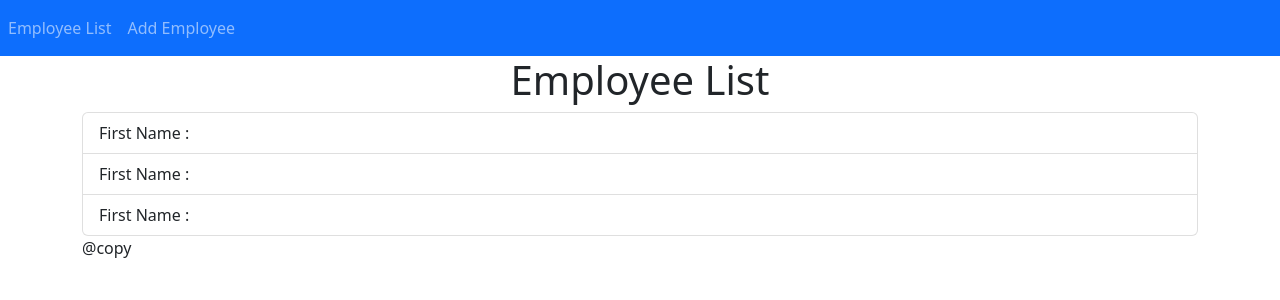
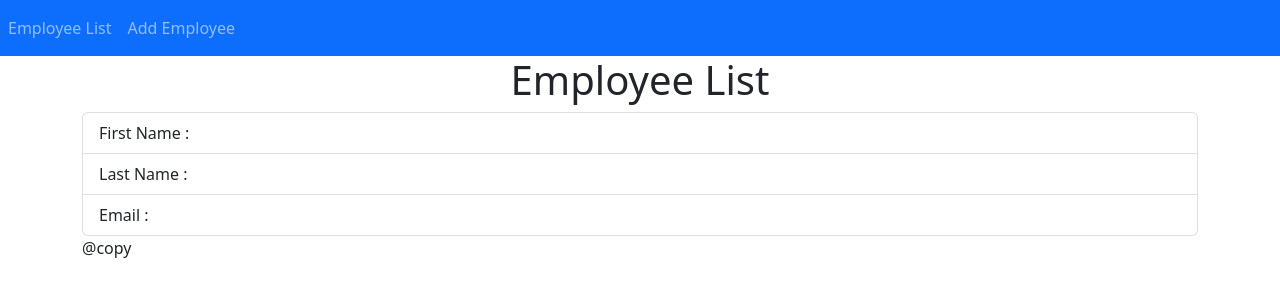
Before and after one commit to MakhsodurRahman/employee-mangement-syatem, an Angular app in the folder ems-frontend/: page /view-details/1 in a window 1280 px wide. Shown: the top 300 px of the page. Built offline with nearby package versions, Linux system fonts and the light colour scheme; no server answers.

Commit message:
some html code change

```diff
--- a/ems-frontend/src/app/components/view-details/view-details.component.html
+++ b/ems-frontend/src/app/components/view-details/view-details.component.html
@@ -1,7 +1,7 @@
 <form (ngSubmit)="onSubmit()">
     <ul class="list-group">
-        <li class="list-group-item">First Name : </li>
-        <li class="list-group-item">First Name : {{employee.lastName}}</li>
-        <li class="list-group-item">First Name : {{employee.email}}</li>
+        <li class="list-group-item">First Name : {{employee.firstName}} </li>
+        <li class="list-group-item">Last Name : {{employee.lastName}}</li>
+        <li class="list-group-item">Email : {{employee.email}}</li>
       </ul>
 </form>
```
